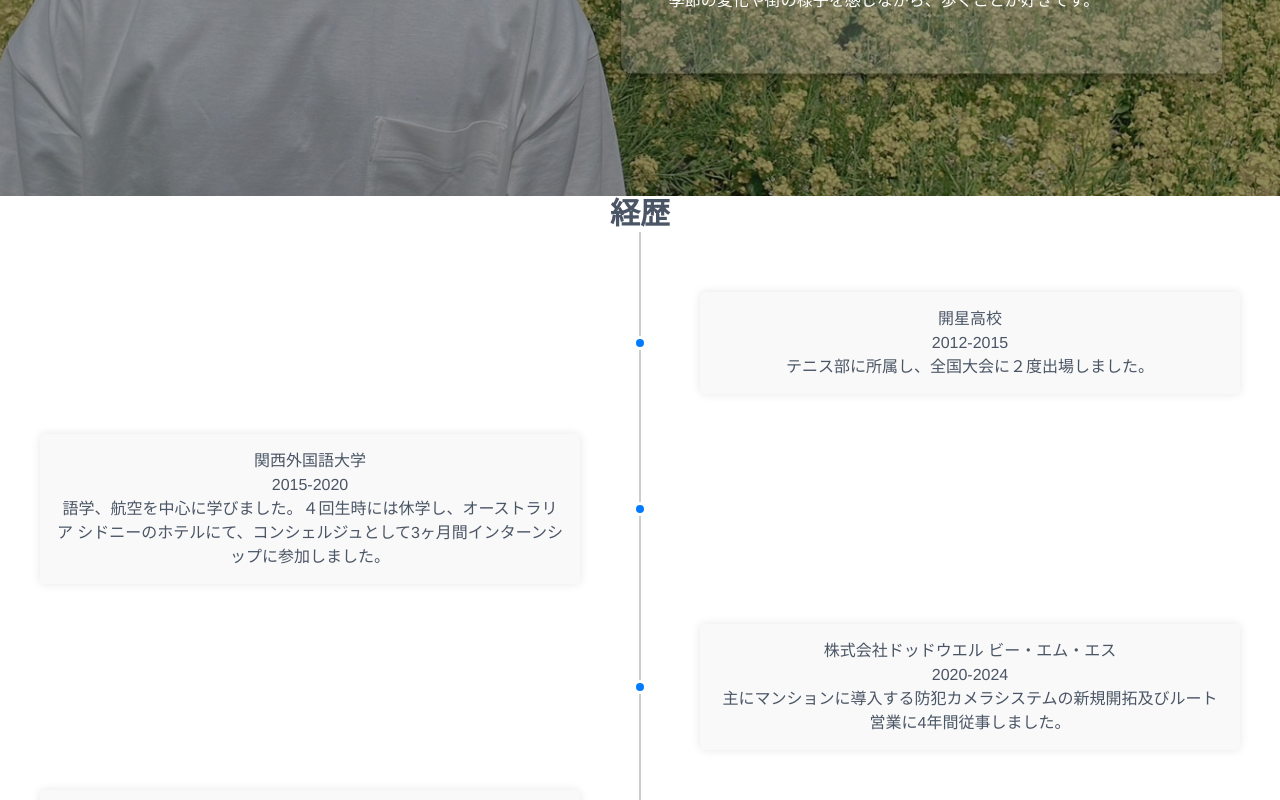
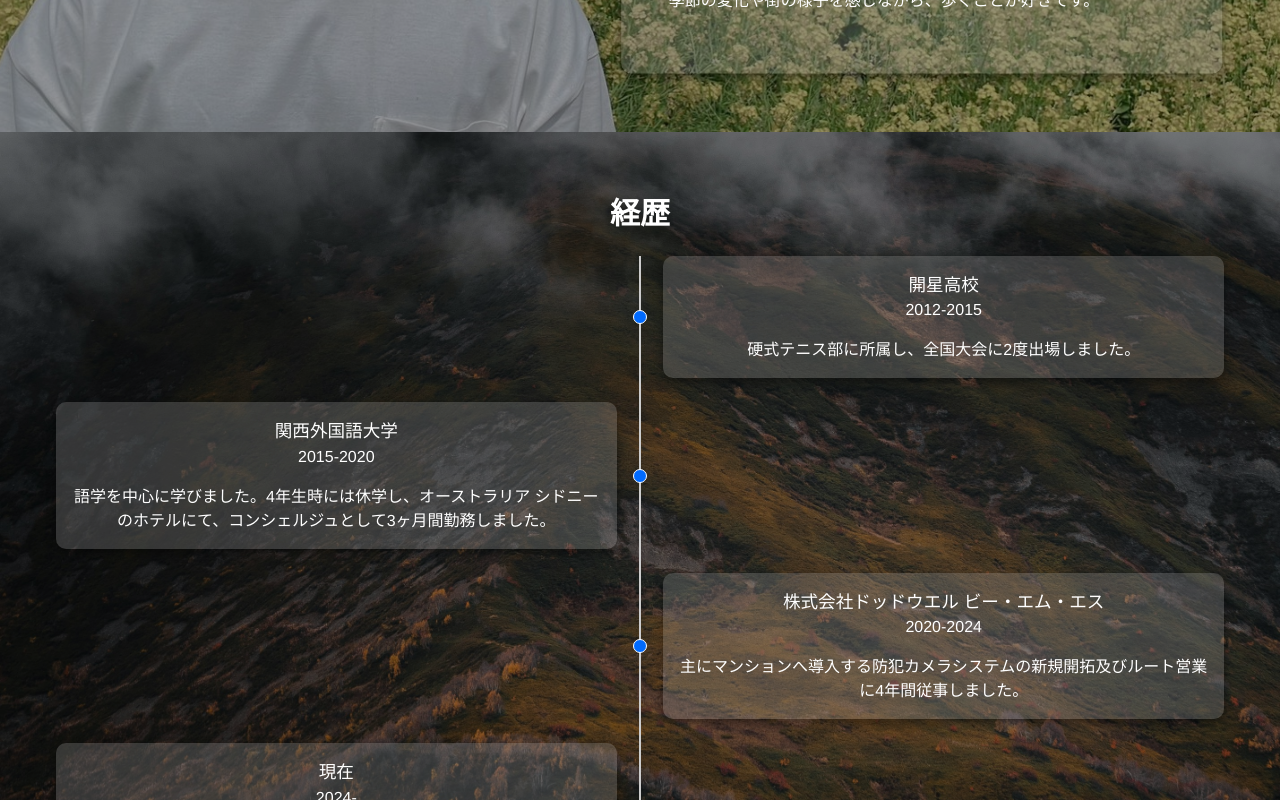
Before and after one commit to 1068haruto/im_haruto, a Next.js app: page / in a window 1280 px wide. Shown: the part 1500-2300 px from the top of the page. Built offline with nearby package versions, Linux system fonts and the light colour scheme.

Commit message:
feat: update timeline section

```diff
--- a/src/components/sections/Timeline.tsx
+++ b/src/components/sections/Timeline.tsx
@@ -5,18 +5,18 @@ const timelineData = [
   {
     status: "開星高校",
     years: "2012-2015",
-    details: "テニス部に所属し、全国大会に２度出場しました。"
+    details: "硬式テニス部に所属し、全国大会に2度出場しました。"
   },
   {
     status: "関西外国語大学",
     years: "2015-2020",
     details:
-    "語学、航空を中心に学びました。４回生時には休学し、オーストラリア シドニーのホテルにて、コンシェルジュとして3ヶ月間インターンシップに参加しました。"
+    "語学を中心に学びました。4年生時には休学し、オーストラリア シドニーのホテルにて、コンシェルジュとして3ヶ月間勤務しました。"
   },
   {
     status: "株式会社ドッドウエル ビー・エム・エス",
     years: "2020-2024",
-    details: "主にマンションに導入する防犯カメラシステムの新規開拓及びルート営業に4年間従事しました。"
+    details: "主にマンションへ導入する防犯カメラシステムの新規開拓及びルート営業に4年間従事しました。"
   },
   {
     status: "現在",
@@ -27,17 +27,17 @@ const timelineData = [
 
 const Timeline: React.FC = () => {
   return (
-    <section id="timeline" className="min-h-screen section-anchor-offset">
+    <section id="timeline" className="section-anchor-offset timeline">
       <h2 className="text-3xl font-bold">経歴</h2>
-      <div className="timeline">
+      <div className="timeline-container">
         {timelineData.map((item, index) => (
           <div className="timeline-item" key={index}>
             <div className="timeline-content">
-              <h3 className="timeline-title">
-                {item.status}<br />
-                {item.years}
+              <h3>
+                <span className="status-text">{item.status}</span><br />
+                <span className="year-text">{item.years}</span>
               </h3>
-              <p className="timeline-details">{item.details}</p>
+              <p>{item.details}</p>
             </div>
           </div>
         ))}
--- a/src/styles/timeline.scss
+++ b/src/styles/timeline.scss
@@ -1,10 +1,31 @@
 .timeline {
-  position: relative; // 子要素を絶対位置で配置するための基準位置
-  padding: 20px 0;
+  padding: 4rem 2rem;
+  position: relative;     /* 子要素のabsolute配置の基準 */
+  z-index: 1;
+  min-height: 100vh;
+  color: #fff;
+
+  &::before {
+    content: "";                  /* 擬似要素を空に設定 */
+    position: absolute;           /* 絶対位置で配置 */
+    top: 0;                       /* 上端からの位置 */
+    left: 0;                      /* 左端からの位置 */
+    width: 100%;                  /* 幅(親基準) */
+    height: 100%;                 /* 高さ(親基準) */
+    background-image: url('/bg-images/timeline.jpg');
+    background-size: cover;       /* 背景画像をカバーする */
+    background-position: center;  /* 画像の中心に配置 */
+    background-repeat: no-repeat; /* 背景画像を繰り返さない */
+    filter: brightness(0.6);
+    z-index: -1;
   }
 
+  // 各タイムライン項目
+  &-container {
+    position: relative; // 子要素を絶対位置で配置するための基準位置
+
     // ライン（擬似要素）
-.timeline::before {
+    &::before {
       content: '';                 // ラインを空にし、表示しない
       position: absolute;          // 親要素に対して絶対位置で配置
       top: 0;                      // 親要素の上端に配置
@@ -14,6 +35,7 @@
       background-color: #ccc;
       transform: translateX(-50%); // 擬似要素を自身の幅の半分だけ左に移動させ、中央に配置
     }
+  }
 
   // 各タイムライン項目
   .timeline-item {
@@ -21,24 +43,10 @@
     justify-content: space-between; // 子要素の間にスペースを均等に配置
     align-items: center;            // 子要素を縦の中央に揃える
     position: relative;             // 子要素を絶対位置で配置するための基準位置
-  margin: 40px;
-}
-
-.timeline-item:nth-child(odd) {
-  flex-direction: row-reverse;
-}
-
-// タイムライン項目の内容部分
-.timeline-content {
-  width: 45%;                                // 内容部分の幅を親要素の45%に設定
-  background-color: #f9f9f9;
-  padding: 15px;
-  border-radius: 5px;                        // 内容部分の角を5px丸くする
-  box-shadow: 0 0 10px rgba(0, 0, 0, 0.1); // 内容部分に薄い影をつける
-}
+    margin: 1.5rem;
 
     // 丸いアイコン（擬似要素）
-.timeline-item::before {
+    &::before {
       content: '';                      // 内容を空にし、表示しない
       position: absolute;               // 親要素に対して絶対位置で配置する
       top: 50%;                         // 親要素の中央に配置するため、上端を50%に設定
@@ -46,8 +54,32 @@
       transform: translate(-50%, -50%); // アイコンの中心を親要素の中心に位置させる
       width: 14px;
       height: 14px;
-  background-color: #007bff;
+      background-color: #006afe;
       border-radius: 50%;               // 丸くする
       z-index: 2;                       // 他の要素の上に表示する
-  border: 3px solid white;        // 白い枠線を追加
+      border: 1px solid white;        // 白い枠線を追加
     }
+
+    &:nth-child(odd) {
+      flex-direction: row-reverse;
+    }
+  }
+
+  // タイムライン項目の内容部分
+  &-content {
+    padding: 15px;
+    background-color: rgba(154, 154, 154, 0.287); // 背景（透ける）
+    border-radius: 10px;                            // 角
+    padding: 1rem;
+    box-shadow: 0 4px 10px rgba(0, 0, 0, 0.416);  // 影
+    width: 48%;
+
+    h3 {
+      margin-bottom: 1rem;
+
+      .status-text {
+        font-size: 1.1rem; // statusは少し小さく
+      }
+    }
+  }
+}
```
Also changed, not shown: public/bg-images/timeline.jpg (added). Lines whose indentation alone changed are shown as unchanged.
